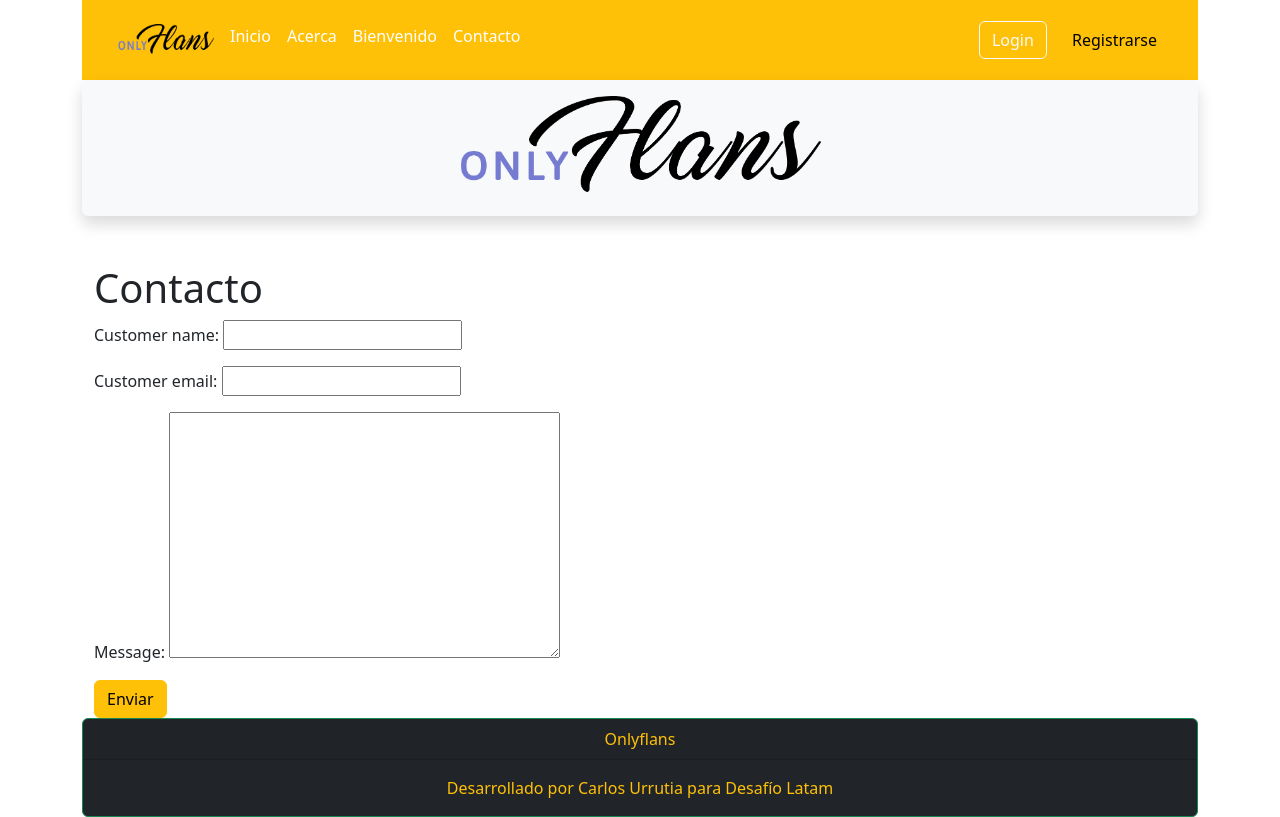
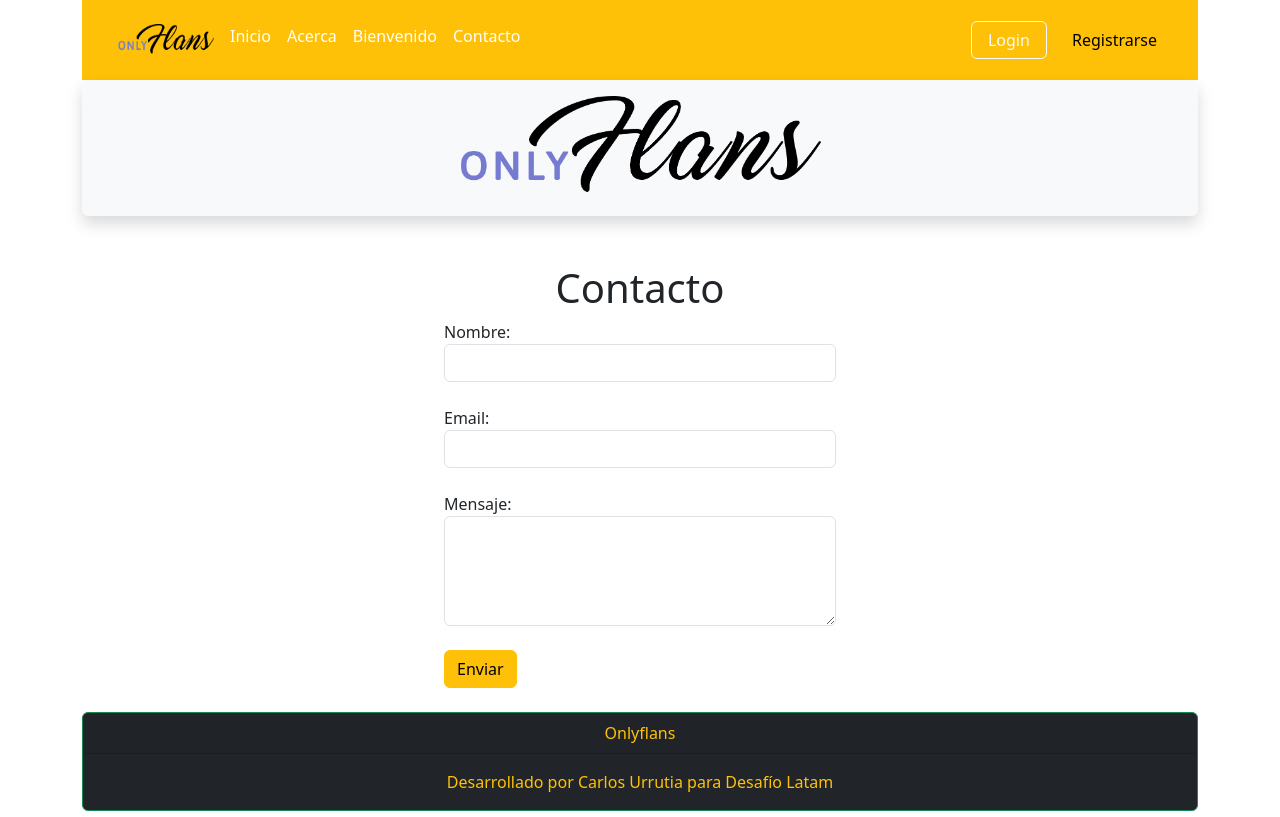
Before and after one commit to cfurrutia/proyecto_django, a Django app: page /contact/ in a window 1280 px wide. Run offline with Django 3.2, Linux system fonts and the light colour scheme.

Commit message:
respaldo

```diff
--- a/miweb/forms.py
+++ b/miweb/forms.py
@@ -1,13 +1,38 @@
 from django import forms
 from .models import ContactForm
-
-class ContactFormForm(forms.Form):
-    customer_name = forms.CharField(widget=forms.TextInput(attrs={'placeholder': 'Tu nombre'}))
-    customer_email = forms.EmailField(widget=forms.EmailInput(attrs={'placeholder': 'Tu correo electrónico'}))
-    message = forms.CharField(widget=forms.TextInput(attrs={'placeholder': 'Tu mensaje'}))
-
 
 class ContactFormForm(forms.ModelForm):
     class Meta:
         model = ContactForm
         fields = ['customer_name', 'customer_email', 'message']
+        labels = {
+            'customer_name': 'Nombre',
+            'customer_email': 'Email',
+            'message': 'Mensaje',
+        }
+        widgets = {
+            'customer_name': forms.TextInput(attrs={
+                'id': 'form4Example1',
+                'class': 'form-control',
+                'data-mdb-input-init': True,
+                'placeholder': ' '
+            }),
+            'customer_email': forms.EmailInput(attrs={
+                'id': 'form4Example2',
+                'class': 'form-control',
+                'data-mdb-input-init': True,
+                'placeholder': ' '
+            }),
+            'message': forms.Textarea(attrs={
+                'id': 'form4Example3',
+                'class': 'form-control',
+                'data-mdb-input-init': True,
+                'rows': 4,
+                'placeholder': ' '
+            }),
+        }
+
+    def __init__(self, *args, **kwargs):
+        super(ContactFormForm, self).__init__(*args, **kwargs)
+        for field_name, field in self.fields.items():
+            field.widget.attrs['class'] += ' form-outline mb-4'
--- a/miweb/static/css/styles.css
+++ b/miweb/static/css/styles.css
@@ -0,0 +1,10 @@
+.max-height {
+    max-height: 200px;
+    /* Ajusta este valor según tus necesidades */
+    object-fit: cover;
+    /* Esto mantiene la proporción de la imagen y recorta lo que sobresalga */
+}
+
+.form {
+    margin-bottom: 15px;
+}
--- a/miweb/templates/base.html
+++ b/miweb/templates/base.html
@@ -4,18 +4,19 @@
   <head>
     <meta charset="utf-8" />
     <meta name="viewport" content="width=device-width, initial-scale=1" />
-    <link href="https://cdn.jsdelivr.net/npm/bootstrap@5.3.3/dist/css/bootstrap.min.css" rel="stylesheet" integrity="sha384-QWTKZyjpPEjISv5WaRU9OFeRpok6YctnYmDr5pNlyT2bRjXh0JMhjY6hW+ALEwIH" crossorigin="anonymous">
-    <link href="{% static 'css/styles.css' %}" rel="stylesheet">
+    <link href="https://cdn.jsdelivr.net/npm/bootstrap@5.3.3/dist/css/bootstrap.min.css" rel="stylesheet" integrity="sha384-QWTKZyjpPEjISv5WaRU9OFeRpok6YctnYmDr5pNlyT2bRjXh0JMhjY6hW+ALEwIH" crossorigin="anonymous" />
+    <link href="{% static 'css/styles.css' %}" rel="stylesheet" />
+    <link href="{% static 'js/script.js' %}" />
     <title>Bienvenido a onlyflans</title>
   </head>
   <body>
     <div class="container">
       {% block navbar %}
-        {% include "navbar.html" %}
+        {% include 'navbar.html' %}
       {% endblock %}
 
       {% block header %}
-        {% include "header.html" %}
+        {% include 'header.html' %}
       {% endblock %}
 
       {% block content %}
@@ -23,10 +24,11 @@
       {% endblock %}
 
       {% block footer %}
-        {% include "footer.html" %}
+        {% include 'footer.html' %}
       {% endblock %}
     </div>
 
     <script src="https://cdn.jsdelivr.net/npm/bootstrap@5.3.3/dist/js/bootstrap.bundle.min.js" integrity="sha384-YvpcrYf0tY3lHB60NNkmXc5s9fDVZLESaAA55NDzOxhy9GkcIdslK1eN7N6jIeHz" crossorigin="anonymous"></script>
+    <script src="https://code.jquery.com/jquery-3.7.1.js" integrity="sha256-eKhayi8LEQwp4NKxN+CfCh+3qOVUtJn3QNZ0TciWLP4=" crossorigin="anonymous"></script>
   </body>
 </html>
--- a/miweb/templates/contact.html
+++ b/miweb/templates/contact.html
@@ -1,13 +1,13 @@
-
 {% extends 'base.html' %}
 
 {% block content %}
-<div class="container">
-    <h1>Contacto</h1>
+  <div class="container form-outline mb-4" style="width: 26rem;">
+    <h1 class="text-center">Contacto</h1>
     <form method="post">
-        {% csrf_token %}
-        {{ form.as_p }}
-        <button type="submit" class="btn btn-warning">Enviar</button>
+      {% csrf_token %}
+      {{ form.as_p }}
+      <button type="submit" class="btn btn-warning">Enviar</button>
     </form>
-</div>
+  </div>
+
 {% endblock %}
--- a/miweb/templates/index.html
+++ b/miweb/templates/index.html
@@ -7,7 +7,7 @@
     {% for flan in public_flans %}
       <div class="col shadow p-3 mb-5 bg-body-tertiary rounded">
         <div class="card">
-          <img src="{{ flan.image_url }}" class="card-img-top " alt="{{ flan.name }}" />
+          <img src="{{ flan.image_url }}" class="card-img-top" alt="{{ flan.name }}" style="height: 240px; object-fit: cover;" />
           <div class="card-body shadow p-3 mb-5 bg-body-tertiary rounded">
             <h5 class="card-title">{{ flan.name }}</h5>
             <p class="card-text bg-body-secondary fst-italic">{{ flan.description }}</p>
--- a/miweb/templates/navbar.html
+++ b/miweb/templates/navbar.html
@@ -21,7 +21,7 @@
       </ul>
 
       <div class="text-end">
-        <button type="button" class="btn btn-outline-light me-2">Login</button>
+        <button data-mdb-ripple-init type="button" class="btn btn-outline-light px-3 me-2">Login</button>
         <button type="button" class="btn btn-warning">Registrarse</button>
       </div>
     </div>
--- a/miweb/templates/welcome.html
+++ b/miweb/templates/welcome.html
@@ -7,7 +7,7 @@
     {% for flan in private_flans %}
       <div class="col">
         <div class="card">
-          <img src="{{ flan.image_url }}" class="card-img-top " alt="{{ flan.name }}" />
+          <img src="{{ flan.image_url }}" class="card-img-top" alt="{{ flan.name }}" style="height: 240px; object-fit: cover;" />
           <div class="card-body shadow p-3 mb-5 bg-body-tertiary rounded">
             <h5 class="card-title">{{ flan.name }}</h5>
             <p class="card-text bg-body-secondary fst-italic">{{ flan.description }}</p>
```
Also changed, not shown: miweb/static/js/script.js (added, +7 -0 lines), db.sqlite3. Lines whose indentation alone changed are shown as unchanged.
